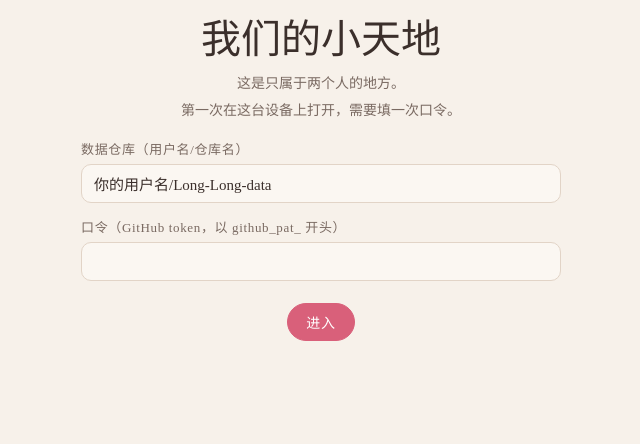
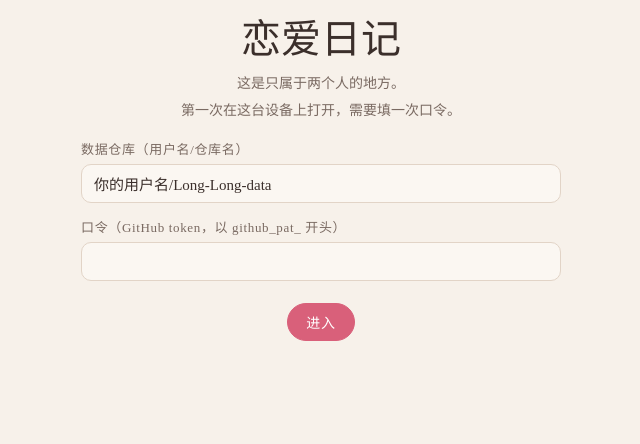
Before and after one commit to liuyuqi-qiqiqi/notes, a plain HTML site: page index.html in a window 1280 px wide. Shown: the part 211-655 px from the top of the page, without its empty margins (319-959 px from the left). Drawn offline with Linux system fonts and the light colour scheme; a web font is replaced by a local one.

Commit message:
Add files via upload

```diff
--- a/index.html
+++ b/index.html
@@ -3,7 +3,7 @@
 <head>
 <meta charset="utf-8">
 <meta name="viewport" content="width=device-width,initial-scale=1">
-<title>我们的小天地</title>
+<title>恋爱日记</title>
 <link href="https://fonts.googleapis.com/css2?family=Ma+Shan+Zheng&family=Noto+Serif+SC:wght@400;600;700&display=swap" rel="stylesheet" media="print" onload="this.media='all'">
 <script src="lib.js"></script>
 <style>
@@ -247,7 +247,7 @@ footer{text-align:center;color:#b8a597;font-size:12.5px;padding:30px 0 40px;lett
 </head>
 <body>
 <div class="gate" id="gate"><div class="box">
-  <h2>我们的小天地</h2>
+  <h2>恋爱日记</h2>
   <p>这是只属于两个人的地方。<br>第一次在这台设备上打开，需要填一次口令。</p>
   <div class="field"><label>数据仓库（用户名/仓库名）</label><input id="gRepo" autocomplete="off" spellcheck="false"></div>
   <div class="field"><label>口令（GitHub token，以 github_pat_ 开头）</label><input id="gTok" type="password" autocomplete="off"></div>
@@ -275,7 +275,7 @@ footer{text-align:center;color:#b8a597;font-size:12.5px;padding:30px 0 40px;lett
 
   <section id="v-home">
     <div class="hero">
-      <h1 id="title">我们的小天地</h1>
+      <h1 id="title">恋爱日记</h1>
       <div class="names"><b id="nA">雨琪</b> <span class="heart">♥</span> <b id="nB">他</b></div>
       <div id="clockBox">
         <div class="clock-l">我们已经在一起</div>
@@ -419,7 +419,7 @@ function lookup(raw){
   if(WORLD[n])return{name:null,prov:null,lng:WORLD[n][0],lat:WORLD[n][1]};
   return null;
 }
-const DEF={title:"我们的小天地",nameA:"雨琪",nameB:"他",startDate:""};
+const DEF={title:"恋爱日记",nameA:"雨琪",nameB:"他",startDate:""};
 const HEART='path://M23.6,0c-3.4,0-6.3,2.7-7.6,5.6C14.7,2.7,11.8,0,8.4,0C3.8,0,0,3.8,0,8.4c0,9.4,9.5,11.9,16,21.2c6.1-9.3,16-12.1,16-21.2C32,3.8,28.2,0,23.6,0z';
 
 let db=null,assets=null,canWrite=true,preview=false;
```
